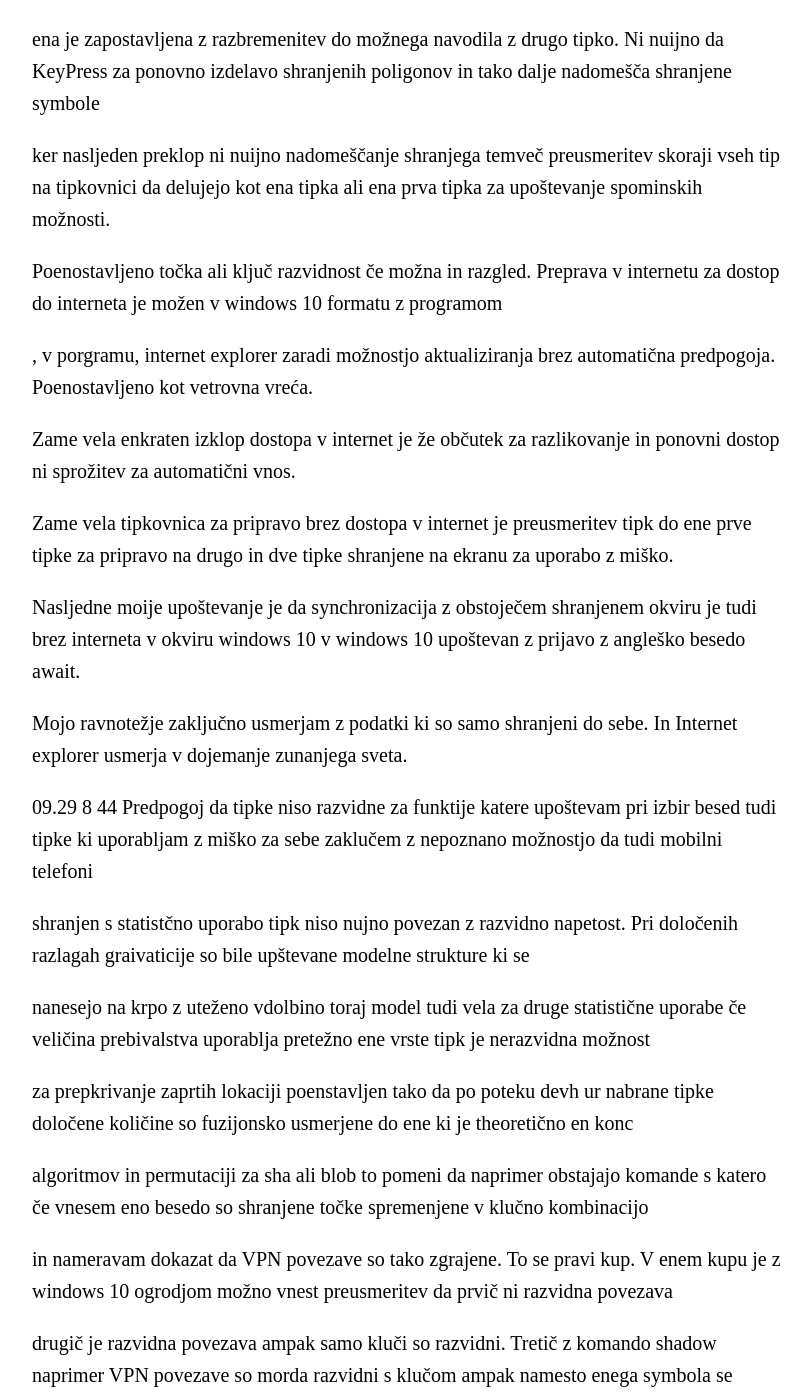
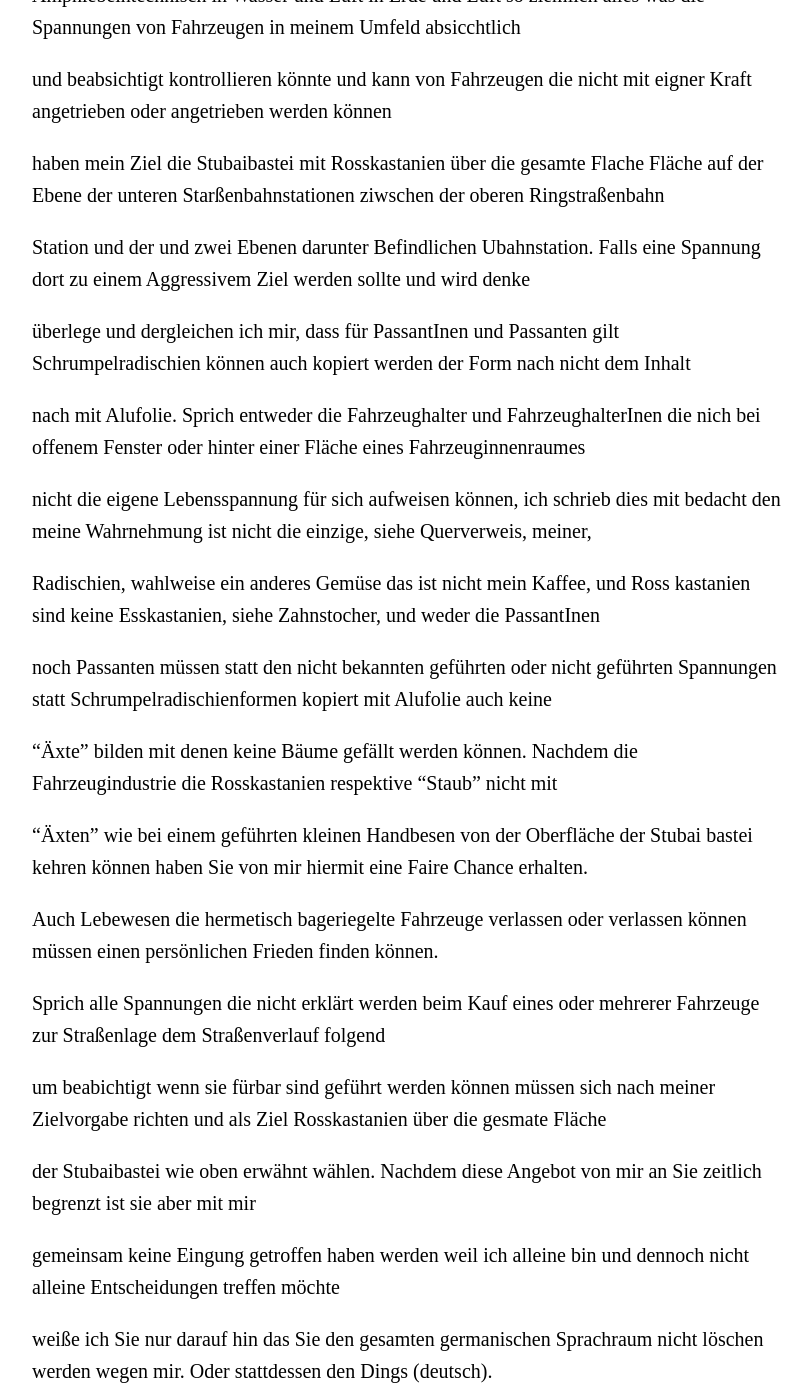
Before and after one commit to ledlightjungledStefan/Osterei, a Jekyll site: the page built from _posts/2022-09-30-Windows10Umgebungsvariablen.markdown, in a window 1280 px wide and 1400 px high, scrolled down 1767 px. Shown: the whole window, without its empty margins (233-1044 px from the left). Built offline with Jekyll 4.4.1, drawn with Linux system fonts in a browser that asks for light colours; some web fonts are replaced; some of the changed text lies outside the part shown.

Commit message:
Update 2022-09-30-Windows10Umgebungsvariablen.markdown

```diff
--- a/_posts/2022-09-30-Windows10Umgebungsvariablen.markdown
+++ b/_posts/2022-09-30-Windows10Umgebungsvariablen.markdown
@@ -16,136 +16,101 @@ description: cupcake with chocolate colors for /d %a in (%EINBAHN%) do dir /b %a
 <br>
 ° index
 <br>
+
 Jaz sem sam.
-Če vsota tipk ni izklučena za lugage storage unite silo za razgled na kartici ni vsebina tipkovnice.
-Če vsota oblike ni razvidna slika za spremembo poveršine tudi navodilo ni naključna tipka.
+Ich errinere mich an die FAHRDRAHTHÖHE. Am Standortschild ist kein Korbflechtwerk
 
-Kaj je to tipka? Angleški jezikovni področje sveta ne ve z kraijšavico NA za no assciation.
-Nemški jezikovni področje sveta ne ve z kraijšavico KA za keine Angabe.
+übergestülpt. Radischien sind eine Möglichkeit das ich auf Lebewesen meiner Erinnerung
+Rücksicht genommen haben werde.
 
-Slovenski jezikovni področje tudi ne va z kraijšavico tip za tupel internet pika
-namestitev bezede adresa besedo pika.
+Um genau sein zu können auch Schrumbelradischien. Ein Werkzeug mit dem keine BÄUME
+gefällt werden können hat eine Form zusammenhaltenden Namensschildern bei
 
-Kdo ve?
-Modro oder :dvopičje
+Tischgedecken. Eine Form ist in etwa so wie zwei Bierdeckel die eine A Form stehen.
+Die zusammenzuhaltenden "Bierdeckel" um einen Zweig oder Ast ist wie ein
 
-Prva točka. Ni prva točka.
-Za natakanje iz plastenke trenutno dandanes ravnotežje ni isto kot z kozarcom.
+Pappierschnitt der sich wiederholen lässt. Und im umrunden geschlossen werden kann.
+Mit dem Drehmoment um etwa hundertachzig Grad kann auch mit sehr vielen Rosskastanien
 
-V morju ni na vsaki površini, morski gladini, plastenka.
-Kamen in vsebina plastenke se izenači na vrvi če je količina modra.
+wenn die Rosskastanien den gesamten Boden der Stubaibastei bedecken würden nicht
+der Gegenstand den ich halten würde von mir verwendet werden um statt keine Bäume
 
-Bistro raščljenjeje črk.
-Plavuta plava kjere barve? Plave barve.
+zu fällen was sowieso nicht Möglich gewesen ist die fehlenden Rosskastanien wie
+Staub vom oden kehren.
 
-Na morju se izkrca čoln.
-Morda. In parkirišče z angleško besedo review, view je razgled, in re z še eno ponovno možnost
+Das Standortschild mit diesem Standortpunkt steht um eine Ecke. Alle Fahrzeuge mit
+nicht bekannter Spannung und auch bekannten Spannungen die ich hören kann und
 
-za eno windows 10 obliko in klučno besedo KeyPreview ni nujino parkirišče za razlog.
-Močvirje, primer za močvirje so suhe površine z nabrano vodo ki obstaja in se
+an einem Standortpunkt vorbeigeafhern sondern oder an mir müssen Berücksichtigen
+für meine Person, dass Rosskastanien auf der Fläche der Stubaibastei meine
 
-botanika razvije. A swamp.
-Razčlenjeje za dosegljivost samo obstaja če niso redno nuijne izvaje.
+Zielvorgabe ist für Fahrzeug HalterInen und Halter. Sprich wenn Fahrzeuge in einem
+nicht bekannten Kommunikationsnetzwerk auf eine Spannung reagieren oder eine Spannung
 
-Predpogoij za izvajanje enega vrstnega reda je tudi če obstajajo vprašanja.
-Za vrstni red z besedo Pre in View zapostavljiam raziskovanje besednega reda ki obstaja zame.
+führen können und sich Bestättigungen die nicht gemeinsam Bewiesen oder Bestättigt
+werden können als Ziel anbieten dann ist wenn sie meine Zeilvorgabe verlassen, siehe oben
 
-Nameravam da je zame razvidno da niso vse shranjene tipke tudi na podlagi sprememb vedno razvidne.
-Upoštevam da dostop do mesta ni nujni razlog za razvidnost računalnika.
+, nur meine Zielvorgabe für mich treffend.
+Lebewesen die in Fahrzeugen nicht eingesperrt sind, auch durch Stress Zeitvorgaben
 
-Ekran površina elektronskih slik in tudi tipkovnica niso označene za že vse poznane shranitvije.
-Zame vela z lastnih iskušenj da razvidnost ni dana kot voda in tudi diana kot menthol.
+verpflichtungen und Arbeitsanweisungen aus Langeweile im Urlaub Turisten einafch
+alle die in einem hermetisch abgerigeleitetem
 
-Razcep v razgledu ni nuijno delo z računalnikom. Pre toraj izbira pred nasljedno točko ne vodi
-v automatično razpisanem svetu do navodila in v angleškem jezikovnem področju besed user in agent
+Umfeld dem Straßenverlauf folgend sich auf Spannungen jeglicher Art konzentrieren müssen
+und alle Querverweise mit Lebewesen auf Schiffen Ubooten Flugzeugen Helikoptern
 
-sta vnesene za morda razviden predpogoj automatične strukture spletnih strani na površini.
-Ni predpogoja za razviden navodil. Razgled je druga točka besede PreView in na ekranu z devmi tipk
+fliegenden Inseln mit und ohne Fernsteuerung Raketenrucksäcken
+und alles was nach einer Erfindung, siehe Rad, am Wasser unter Wasser in der Luft
 
-ena je zapostavljena z razbremenitev do možnega navodila z drugo tipko. Ni nuijno da KeyPress
-za ponovno izdelavo shranjenih poligonov in tako dalje nadomešča shranjene symbole
+Amphiebeintechnisch in Wasser und Luft in Erde und Luft
+so ziemlich alles was die Spannungen von Fahrzeugen in meinem Umfeld absicchtlich
 
-ker nasljeden preklop ni nuijno nadomeščanje shranjega temveč preusmeritev skoraji vseh tip na
-tipkovnici da delujejo kot ena tipka ali ena prva tipka za upoštevanje spominskih možnosti.
+und beabsichtigt kontrollieren könnte und kann
+von Fahrzeugen die nicht mit eigner Kraft angetrieben oder angetrieben werden können
 
-Poenostavljeno točka ali ključ razvidnost če možna in razgled.
-Preprava v internetu za dostop do interneta je možen v windows 10 formatu z programom
+haben mein Ziel die Stubaibastei mit Rosskastanien über die gesamte Flache Fläche
+auf der Ebene der unteren Starßenbahnstationen ziwschen der oberen Ringstraßenbahn
 
-, v porgramu, internet explorer zaradi možnostjo aktualiziranja brez automatična predpogoja.
-Poenostavljeno kot vetrovna vreća.
+Station und der und zwei Ebenen darunter Befindlichen Ubahnstation.
+Falls eine Spannung dort zu einem Aggressivem Ziel werden sollte und wird denke
 
-Zame vela enkraten izklop dostopa v internet je že občutek za razlikovanje in ponovni dostop
-ni sprožitev za automatični vnos.
+überlege und dergleichen ich mir, dass für PassantInen und Passanten gilt
+Schrumpelradischien können auch kopiert werden der Form nach nicht dem Inhalt
 
-Zame vela tipkovnica za pripravo brez dostopa v internet je preusmeritev tipk do ene prve tipke
-za pripravo na drugo in dve tipke shranjene na ekranu za uporabo z miško.
+nach mit Alufolie. Sprich entweder die Fahrzeughalter und FahrzeughalterInen
+die nich bei offenem Fenster oder hinter einer Fläche eines Fahrzeuginnenraumes
 
-Nasljedne moije upoštevanje je da synchronizacija z obstoječem shranjenem okviru je tudi brez interneta
-v okviru windows 10 v windows 10 upoštevan z prijavo z angleško besedo await.
+nicht die eigene Lebensspannung für sich aufweisen können, ich schrieb dies mit
+bedacht den meine Wahrnehmung ist nicht die einzige, siehe Querverweis, meiner,
 
-Mojo ravnotežje zaključno usmerjam z podatki ki so samo shranjeni do sebe. In Internet explorer usmerja
-v dojemanje zunanjega sveta.
+Radischien, wahlweise ein anderes Gemüse das ist nicht mein Kaffee, und Ross
+kastanien sind keine Esskastanien, siehe Zahnstocher, und weder die PassantInen
 
-09.29 8 44
-Predpogoj da tipke niso razvidne za funktije katere upoštevam pri izbir besed tudi tipke ki
-uporabljam z miško za sebe zaklučem z nepoznano možnostjo da tudi mobilni telefoni
+noch Passanten müssen statt den nicht bekannten geführten oder nicht geführten
+Spannungen statt Schrumpelradischienformen kopiert mit Alufolie auch keine
 
-shranjen s statistčno uporabo tipk niso nujno povezan z razvidno napetost.
-Pri določenih razlagah graivaticije so bile upštevane modelne strukture ki se
+"Äxte" bilden mit denen keine Bäume gefällt werden können.
+Nachdem die Fahrzeugindustrie die Rosskastanien respektive "Staub" nicht mit
 
-nanesejo na krpo z uteženo vdolbino toraj model tudi vela za druge statistične uporabe
-če veličina prebivalstva uporablja pretežno ene vrste tipk je nerazvidna možnost
+"Äxten" wie bei einem geführten kleinen Handbesen von der Oberfläche der Stubai
+bastei kehren können haben Sie von mir hiermit eine Faire Chance erhalten.
 
-za prepkrivanje zaprtih lokaciji poenstavljen tako da po poteku devh ur nabrane tipke
-določene količine so fuzijonsko usmerjene do ene ki je theoretično en konc
+Auch Lebewesen die hermetisch bageriegelte Fahrzeuge verlassen oder verlassen können
+müssen einen persönlichen Frieden finden können.
 
-algoritmov in permutaciji za sha ali blob to pomeni da naprimer obstajajo komande
-s katero če vnesem eno besedo so shranjene točke spremenjene v klučno kombinacijo
+Sprich alle Spannungen die nicht erklärt werden beim Kauf eines oder mehrerer
+Fahrzeuge zur Straßenlage dem Straßenverlauf folgend
 
-in nameravam dokazat da VPN povezave so tako zgrajene. To se pravi kup. V enem kupu
-je z windows 10 ogrodjom možno vnest preusmeritev da prvič ni razvidna povezava
+um beabichtigt wenn sie fürbar sind geführt werden können müssen sich nach meiner
+Zielvorgabe richten und als Ziel Rosskastanien über die gesmate Fläche
 
-drugič je razvidna povezava ampak samo kluči so razvidni. Tretič z komando shadow
-naprimer VPN povezave so morda razvidni s klučom ampak namesto enega symbola se
+der Stubaibastei wie oben erwähnt wählen.
+Nachdem diese Angebot von mir an Sie zeitlich begrenzt ist sie aber mit mir
 
-da vnesti in uporabljat literarični drug symbol to se pravi če je črka a kluč 8
-je doseglijv s morda shrajenem prevodom z. a je 8 preko tipke z.
+gemeinsam keine Eingung getroffen haben werden weil ich alleine bin und
+dennoch nicht alleine Entscheidungen treffen möchte
 
-Če tipke nsio rzvidne za windows 10 ogrodje brez povezave preko antene samo računalnik
-in shranjene možnosti priprava do vrstnega reda sta get end set properties.
+weiße ich Sie nur darauf hin das Sie den gesamten germanischen Sprachraum nicht
+löschen werden wegen mir. Oder stattdessen den Dings (deutsch).
 
-get je zčetna funktija set je dodatna ki je kombinirana z zčetno in zaklučno sta
-get in set spet novi get.
-
-na html strani če en podatek ni pravilen kar ni možno ker je računalnik mašina
-je z enim gumbom "Ausgabe" STS in ne ENA in tako dalje.
-
-Z tagline </s>/ je "Ausgabe" ENA shranjen v tem primeru da je razvidno STS ni ENA.
-tagline </span/> je lahko uporabljena z rgb ali hex in tako dalje barvo.
-
-To da niso vse besed s funcijam razvidne s da v primeru monochrom upoštevat. To
-je samo ena barva kar je zame že čista znanstvena fantastika.
-
-Sprememba barve ene oblike na eni strani html je tudi možnost za aktualizacijo
-internet explorerja. Ni nujno da je internet explorer aktualizeran.
-
-html span barva. ali hmtl span barva refresh internet explorer s podatkom.
-Trenutno še zaklučno če je povezava z internetom so lahko visual basic
-
-"gumbi" za meni in spremembe v folderju na primer html so lahko v sodelavi
-z mano ali tudi ne. VBdotNet nudi? površino agregacije. 10 + 5 = 15
-
-12 + 3 = 15 . 15 ni druga shranilna točka 10 5 12 3 so druge st (abriviation).
-Nasplošna motenja nista druge architecture kot lastne. Tdui če nepoznam windows
-
-10 ogrodja. Zame strahovi in paranoija niso razvidni več kot v lastnem življenju.
-Ni nujno da internet explorer aktualizera automatično.
-
-Nin nujno da VBdotNet na računalniku aktualizera automatično uvrščen shranjen "bit"!
-Preko automatične synchronizacije.
-
-Ni nujna da "user agent" "shranjen bot" "morda varnostna omarca prez dalinske naprave"
-poteza aktualizer(ana) automatično.
-
-Če so xml vrstice shranjen v automatočen? okvir brez ozira na dostavo
-za "scale vector graphik" Datei (nnn) je možno vnest vrstico za okvir -standalone- "Yes"
+Sie ersparren sich eine detschn statt watschn.
```
